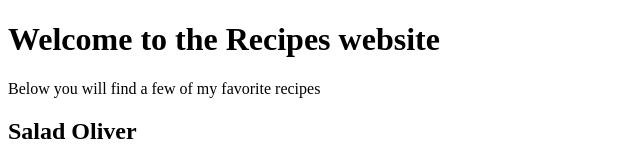
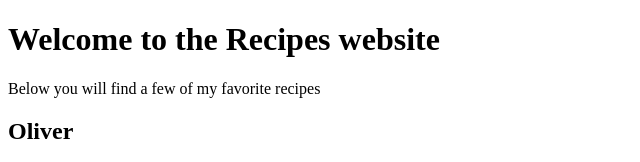
Before and after one commit to AndreyPogosyan/odin-recipes, a plain HTML site: page index.html in a window 1280 px wide. Shown: the top 162 px of the page, 0-640 px from the left. Drawn offline with Linux system fonts and the light colour scheme.

Commit message:
Update the title for Olivier on the main page

```diff
--- a/index.html
+++ b/index.html
@@ -10,7 +10,7 @@
     <h1>Welcome to the Recipes website</h1>
     <p>Below you will find a few of my favorite recipes</p>
 
-    <h2>Salad Oliver</h2>
+    <h2>Oliver</h2>
     <a href="./recipes/olivier-salad.html" target="_blank">
         <img src="./images/Olivier-Potato-Salad.png" alt="potato salad picture" width="300">
     </a>
```
